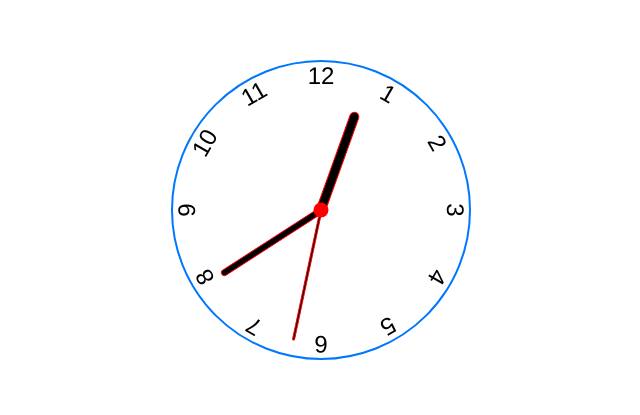
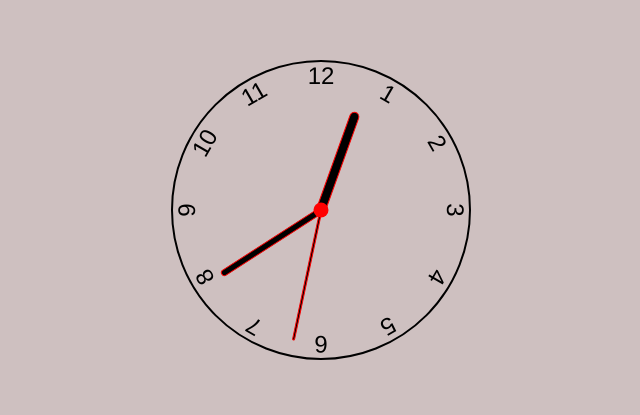
Before and after one commit to Andre-Turner/clockProject, a plain HTML site: page index.html in a window 1280 px wide. Shown: the part 198-613 px from the top of the page, without its empty margins (319-959 px from the left). Drawn offline with Linux system fonts and the light colour scheme.

Commit message:
cssUpdates

```diff
--- a/style.css
+++ b/style.css
@@ -4,6 +4,7 @@
 }
 
 body {
+    background-color: rgb(206, 192, 192);
     display: flex;
     justify-content: center;
     align-items: center;
@@ -15,7 +16,7 @@ body {
     width: 300px;
     height: 300px;
     border-radius: 50%;
-    border: 2px solid rgb(0,119,255);
+    border: 2px solid black;
     position: relative;
 }
 
```
Also changed, not shown: IMG/backgroundImg.jpg (renamed from backgroundImg.jpg).
